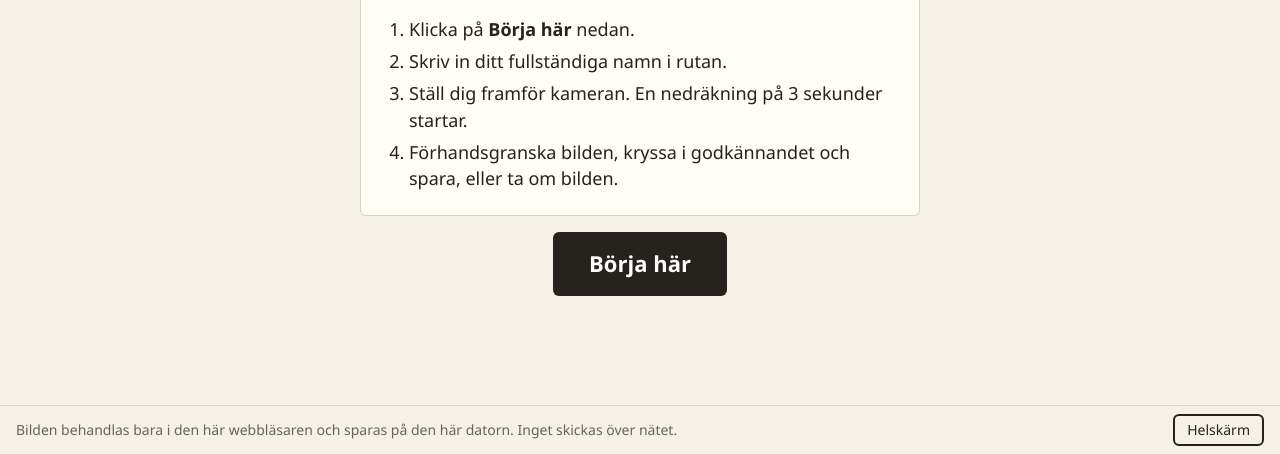
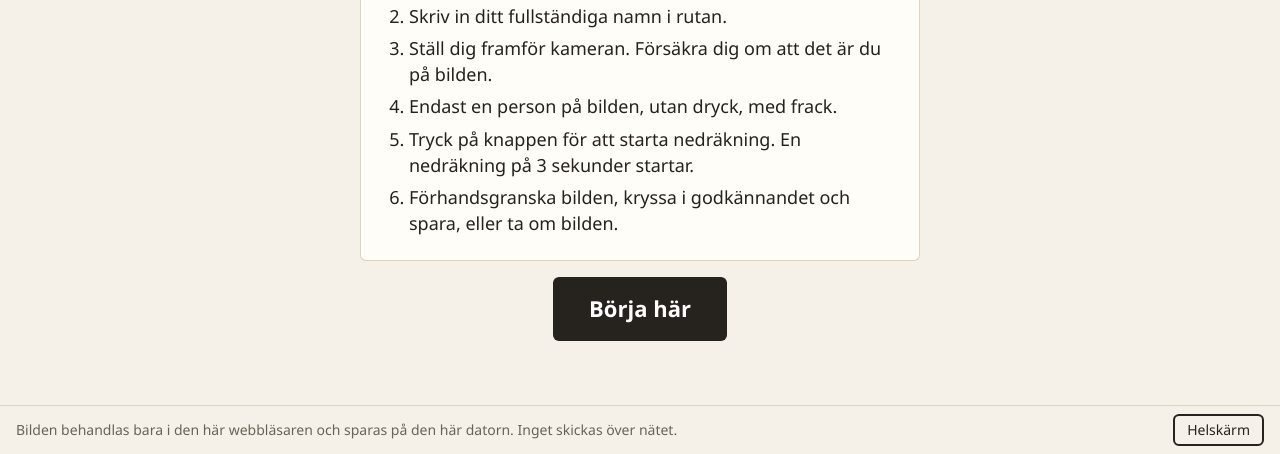
Before and after one commit to carljohanodehammar/FotoautomatJPB, a plain HTML site: page index.html in a window 1280 px wide. Shown: the part 346-800 px from the top of the page. Drawn offline with Linux system fonts and the light colour scheme.

Commit message:
Update index.html
Regler

```diff
--- a/index.html
+++ b/index.html
@@ -178,7 +178,9 @@
     <ol class="steps">
       <li>Klicka på <strong>Börja här</strong> nedan.</li>
       <li>Skriv in ditt fullständiga namn i rutan.</li>
-      <li>Ställ dig framför kameran. En nedräkning på 3 sekunder startar.</li>
+      <li>Ställ dig framför kameran. Försäkra dig om att det är du på bilden.</li>
+      <li>Endast en person på bilden, utan dryck, med frack.</li>
+       <li>Tryck på knappen för att starta nedräkning. En nedräkning på 3 sekunder startar.</li>
       <li>Förhandsgranska bilden, kryssa i godkännandet och spara, eller ta om bilden.</li>
     </ol>
     <button id="btn-begin" class="btn-primary">Börja här</button>
```
